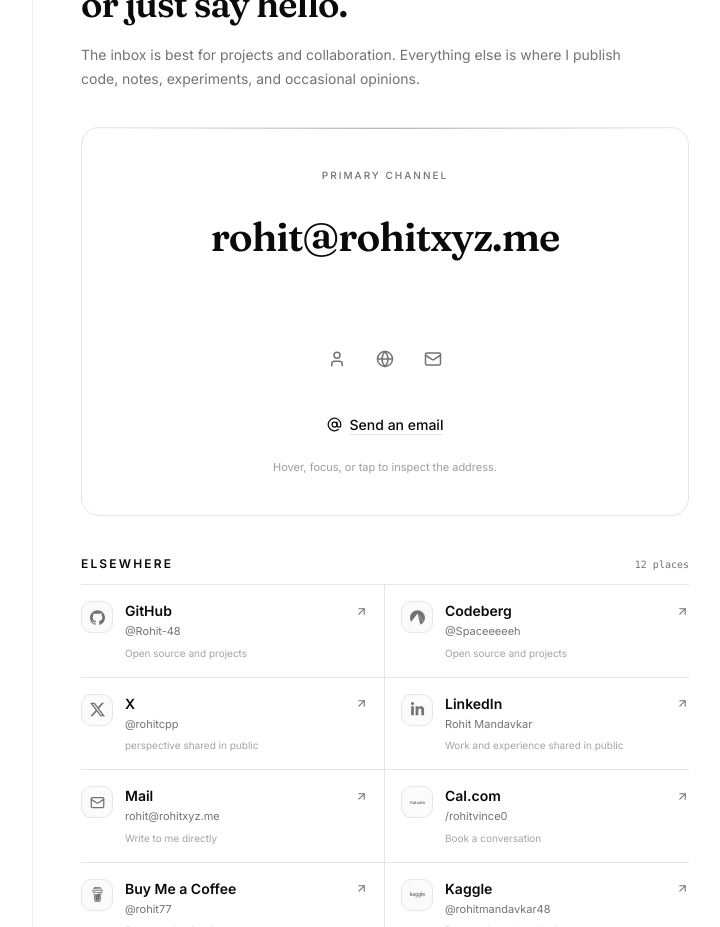
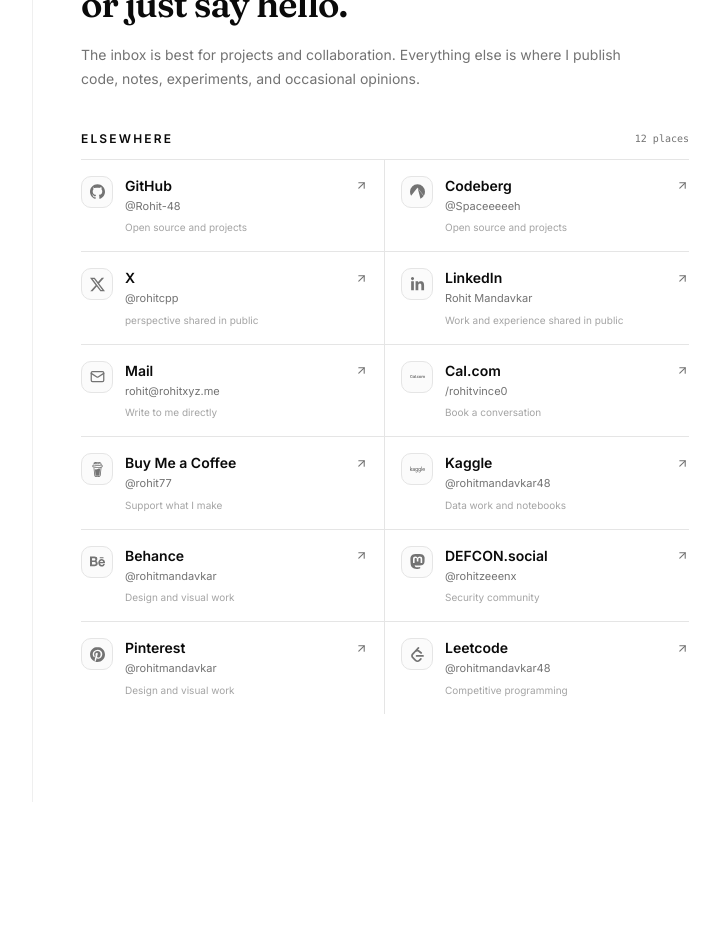
Before and after one commit to Rohit-48/portfolioyyyyh, a Next.js app: page / in a window 1280 px wide. Shown: the part 3560-4487 px from the top of the page, without its empty margins (367-1087 px from the left). After the commit the page ends 4362 px from the top, so only its background shows below. Built offline with nearby package versions, Linux system fonts and the light colour scheme; a web font is replaced by a local one.

Commit message:
Remove InteractiveAddress component and its usages

```diff
--- a/components/ContactSection.tsx
+++ b/components/ContactSection.tsx
@@ -14,7 +14,7 @@
   SiX,
 } from "react-icons/si";
 
-import { InteractiveAddress } from "@/components/InteractiveAddress";
+
 import { MotionAnchor } from "@/components/MotionLink";
 
 const email = "rohit@rohitxyz.me";
@@ -121,16 +121,7 @@
         </p>
       </div>
 
-      <div className="relative mt-9 overflow-hidden rounded-2xl border border-border bg-card px-3 py-8 sm:px-7 sm:py-10">
-        <div className="absolute inset-x-0 top-0 h-px bg-gradient-to-r from-transparent via-foreground/30 to-transparent" />
-        <p className="text-center text-[10px] font-medium uppercase tracking-[0.2em] text-muted-foreground">
-          Primary channel
-        </p>
-        <InteractiveAddress email={email} />
-        <p className="text-center text-[11px] text-muted-foreground/70">
-          Hover, focus, or tap to inspect the address.
-        </p>
-      </div>
+
 
       <div className="mt-10 flex items-center justify-between gap-4 border-b border-border pb-3">
         <h3 className="text-xs font-semibold uppercase tracking-[0.18em] text-foreground">
--- a/components/HomePreviewSections.tsx
+++ b/components/HomePreviewSections.tsx
@@ -1,7 +1,7 @@
 import { ArrowUpRight, CalendarDays, Clock3, Code2, ExternalLink } from "lucide-react";
 import { SiGithub } from "react-icons/si";
 
-import { InteractiveAddress } from "@/components/InteractiveAddress";
+
 import { MotionLink } from "@/components/MotionLink";
 import { getBlogPosts } from "@/data/blogs";
 import { projects } from "@/data/projects";
@@ -284,9 +284,7 @@
         me a note.
       </p>
 
-      <div className="mt-8 rounded-2xl border border-border bg-card px-3 py-8 sm:px-7 sm:py-10">
-        <InteractiveAddress email="rohit@rohitxyz.me" />
-      </div>
+
     </section>
   );
 }
--- a/components/InteractiveAddress.tsx
+++ /dev/null
@@ -1,273 +0,0 @@
-"use client";
-
-import {
-  type ComponentType,
-  type ReactNode,
-  type RefObject,
-  useEffect,
-  useRef,
-  useState,
-} from "react";
-import { AnimatePresence, motion } from "motion/react";
-import { AtSign, Globe, Mail, User } from "lucide-react";
-
-type Highlight = "name" | "website" | "email" | null;
-type SegmentName = "name" | "at" | "domain" | "extension";
-type IconComponent = ComponentType<{ size?: number; "aria-hidden"?: boolean }>;
-
-function InstagramIcon({
-  size = 18,
-}: {
-  size?: number;
-  "aria-hidden"?: boolean;
-}) {
-  return (
-    <svg
-      width={size}
-      height={size}
-      viewBox="0 0 24 24"
-      fill="none"
-      stroke="currentColor"
-      strokeWidth="2"
-      strokeLinecap="round"
-      strokeLinejoin="round"
-      aria-hidden="true"
-    >
-      <rect width="18" height="18" x="3" y="3" rx="5" />
-      <circle cx="12" cy="12" r="4" />
-      <circle cx="17.5" cy="6.5" r="0.5" fill="currentColor" stroke="none" />
-    </svg>
-  );
-}
-
-const actions: Array<{
-  type: NonNullable<Highlight>;
-  label: string;
-  icon: IconComponent;
-}> = [
-  { type: "name", label: "Name", icon: User },
-  { type: "website", label: "Website", icon: Globe },
-  { type: "email", label: "Email", icon: Mail },
-];
-
-const activeSegments: Record<NonNullable<Highlight>, SegmentName[]> = {
-  name: ["name"],
-  website: ["domain", "extension"],
-  email: ["name", "at", "domain", "extension"],
-};
-
-type BoxPosition = { x: number; width: number };
-
-function DashedGuide({
-  position,
-  visible,
-  label,
-}: {
-  position: BoxPosition;
-  visible: boolean;
-  label?: string;
-}) {
-  const padding = 6;
-  const width = Math.max(position.width + padding * 2, 40);
-
-  return (
-    <motion.div
-      className="pointer-events-none absolute top-full left-0 mt-4 flex flex-col items-start"
-      initial={false}
-      animate={{
-        opacity: visible ? 1 : 0,
-        x: position.x - padding,
-      }}
-      transition={{ duration: 0.35, ease: "easeOut" }}
-    >
-      <svg
-        width={width}
-        height="18"
-        viewBox={`0 0 ${width} 16`}
-        fill="none"
-        className="overflow-visible"
-        aria-hidden="true"
-      >
-        <motion.path
-          d={`M 0 0 L 0 16 L ${width} 16 L ${width} 0`}
-          stroke="currentColor"
-          strokeWidth="1"
-          strokeLinecap="round"
-          strokeLinejoin="round"
-          strokeDasharray="4 4"
-          className="text-muted-foreground"
-          animate={{ strokeDashoffset: [0, -16] }}
-          transition={{ duration: 2, ease: "linear", repeat: Infinity }}
-        />
-      </svg>
-      <div className="relative mt-1 h-5 min-w-20 overflow-hidden">
-        <AnimatePresence mode="popLayout">
-          <motion.span
-            key={label}
-            className="absolute left-0 text-xs font-medium whitespace-nowrap text-muted-foreground"
-            initial={{ opacity: 0, y: 6, filter: "blur(3px)" }}
-            animate={{ opacity: 1, y: 0, filter: "blur(0px)" }}
-            exit={{ opacity: 0, y: 6, filter: "blur(3px)" }}
-          >
-            {label}
-          </motion.span>
-        </AnimatePresence>
-      </div>
-    </motion.div>
-  );
-}
-
-function AddressSegment({
-  children,
-  segment,
-  highlight,
-  segmentRef,
-}: {
-  children: ReactNode;
-  segment: SegmentName;
-  highlight: Highlight;
-  segmentRef: RefObject<HTMLSpanElement | null>;
-}) {
-  const selected = highlight
-    ? activeSegments[highlight].includes(segment)
-    : false;
-  const blurred = highlight !== null && !selected;
-
-  return (
-    <motion.span
-      ref={segmentRef}
-      animate={{
-        filter: blurred ? "blur(4px)" : "blur(0px)",
-        opacity: highlight === null || selected ? 1 : 0.35,
-      }}
-      transition={{ duration: 0.35, ease: "easeOut" }}
-      className="tracking-tight"
-    >
-      {children}
-    </motion.span>
-  );
-}
-
-export function InteractiveAddress({ email }: { email: string }) {
-  const [highlight, setHighlight] = useState<Highlight>(null);
-  const [boxPosition, setBoxPosition] = useState<BoxPosition>({
-    x: 0,
-    width: 0,
-  });
-  const containerRef = useRef<HTMLDivElement>(null);
-  const nameRef = useRef<HTMLSpanElement>(null);
-  const atRef = useRef<HTMLSpanElement>(null);
-  const domainRef = useRef<HTMLSpanElement>(null);
-  const extensionRef = useRef<HTMLSpanElement>(null);
-
-  const [name, host = ""] = email.split("@");
-  const [domain, ...extensionParts] = host.split(".");
-  const extension = extensionParts.join(".");
-  const refs: Record<SegmentName, RefObject<HTMLSpanElement | null>> = {
-    name: nameRef,
-    at: atRef,
-    domain: domainRef,
-    extension: extensionRef,
-  };
-
-  useEffect(() => {
-    if (!highlight || !containerRef.current) return;
-
-    const containerLeft = containerRef.current.getBoundingClientRect().left;
-    const selectedRects = activeSegments[highlight]
-      .map((segment) => refs[segment].current?.getBoundingClientRect())
-      .filter((rect): rect is DOMRect => Boolean(rect));
-
-    if (selectedRects.length === 0) return;
-
-    const left = Math.min(...selectedRects.map((rect) => rect.left));
-    const right = Math.max(...selectedRects.map((rect) => rect.right));
-    setBoxPosition({ x: left - containerLeft, width: right - left });
-  }, [highlight]);
-
-  const label = actions.find((action) => action.type === highlight)?.label;
-
-  return (
-    <div className="flex flex-col items-center gap-9 py-6">
-      <div className="relative flex min-h-24 items-start justify-center">
-        <div
-          ref={containerRef}
-          className="relative flex justify-center font-fraunces text-[clamp(1.45rem,5.5vw,2.5rem)] font-semibold text-foreground"
-        >
-          <AddressSegment
-            segment="name"
-            highlight={highlight}
-            segmentRef={nameRef}
-          >
-            {name}
-          </AddressSegment>
-          <AddressSegment segment="at" highlight={highlight} segmentRef={atRef}>
-            @
-          </AddressSegment>
-          <AddressSegment
-            segment="domain"
-            highlight={highlight}
-            segmentRef={domainRef}
-          >
-            {domain}
-          </AddressSegment>
-          <AddressSegment
-            segment="extension"
-            highlight={highlight}
-            segmentRef={extensionRef}
-          >
-            .{extension}
-          </AddressSegment>
-
-          <DashedGuide
-            position={boxPosition}
-            visible={highlight !== null}
-            label={label}
-          />
-        </div>
-      </div>
-
-      <div
-        className="flex items-center gap-2"
-        role="toolbar"
-        aria-label="Contact details"
-      >
-        {actions.map(({ type, label: actionLabel, icon: Icon }) => (
-          <motion.button
-            key={type}
-            type="button"
-            onMouseEnter={() => setHighlight(type)}
-            onMouseLeave={() => setHighlight(null)}
-            onFocus={() => setHighlight(type)}
-            onBlur={() => setHighlight(null)}
-            onClick={() => setHighlight(highlight === type ? null : type)}
-            aria-label={`Show ${actionLabel.toLowerCase()}`}
-            aria-pressed={highlight === type}
-            className="relative flex size-10 items-center justify-center rounded-lg text-muted-foreground outline-none transition-colors hover:text-foreground focus-visible:ring-2 focus-visible:ring-ring"
-            whileHover={{ scale: 1.06 }}
-            whileTap={{ scale: 0.94 }}
-          >
-            <Icon size={18} aria-hidden />
-            {highlight === type && (
-              <motion.span
-                layoutId="contact-action"
-                className="absolute inset-0 -z-10 rounded-lg bg-muted"
-              />
-            )}
-          </motion.button>
-        ))}
-      </div>
-
-      <motion.a
-        href={`mailto:${email}`}
-        className="inline-flex items-center gap-2 text-sm font-medium text-foreground underline decoration-border underline-offset-4 transition-colors hover:decoration-foreground"
-        whileHover={{ scale: 1.02, y: -2 }}
-        whileTap={{ scale: 0.97 }}
-        transition={{ type: "spring", stiffness: 420, damping: 28 }}
-      >
-        <AtSign size={15} />
-        Send an email
-      </motion.a>
-    </div>
-  );
-}
```
